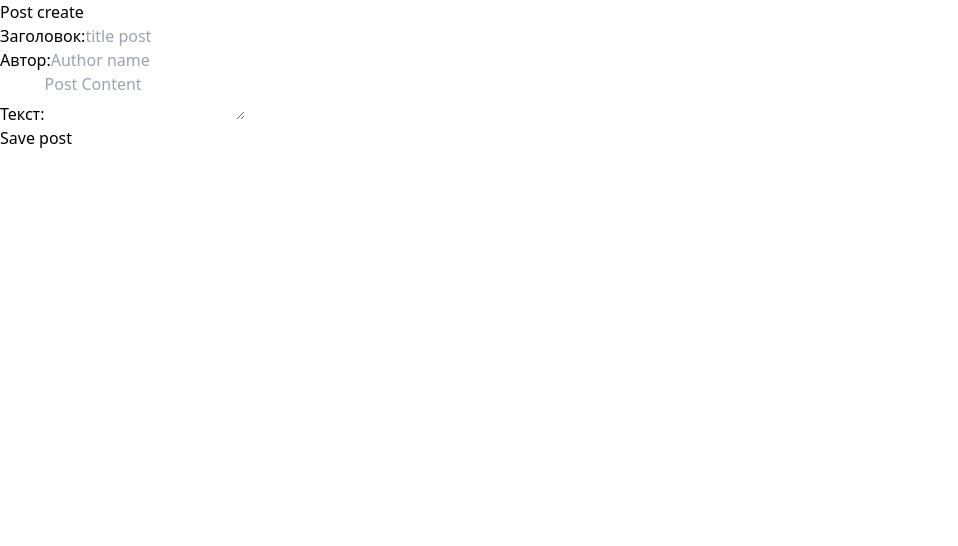
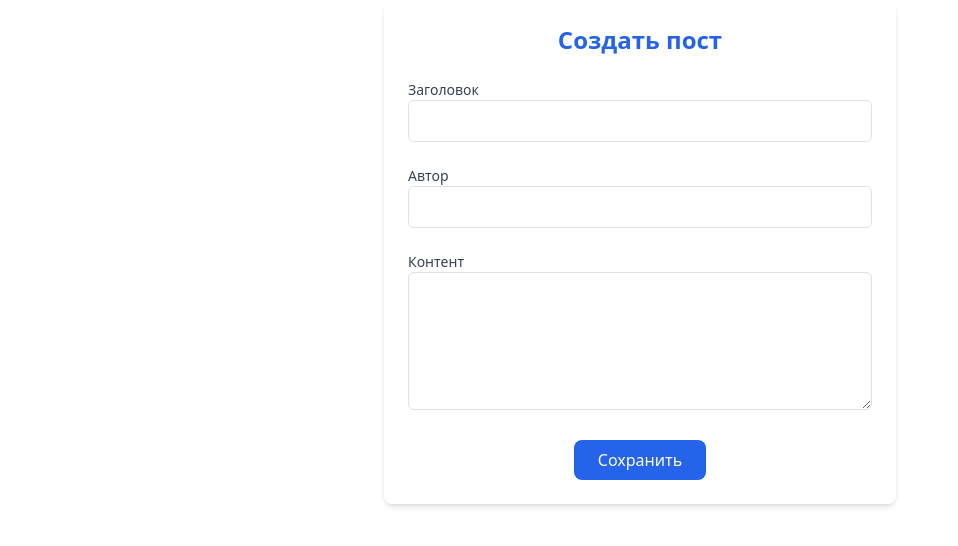
Before and after one commit to adiom/PageHash, a Nuxt app: page /create-post in a window 1280 px wide. Shown: the top 546 px of the page, without its empty margins (0-958 px from the left). Built offline with nearby package versions, Linux system fonts and the light colour scheme.

Commit message:
Tailwind

```diff
--- /dev/null
+++ b/assets/css/tailwind.css
@@ -0,0 +1,3 @@
+@tailwind base;
+@tailwind components;
+@tailwind utilities;
--- a/nuxt.config.ts
+++ b/nuxt.config.ts
@@ -5,7 +5,10 @@ export default defineNuxtConfig({
       SUPABASE_KEY: process.env.SUPABASE_KEY || ''
     }
   },
-
+  css: [
+    'bootstrap/dist/css/bootstrap.css',
+    '@/assets/css/tailwind.css',
+  ],
   modules: ['@nuxtjs/tailwindcss'],
   compatibilityDate: '2025-01-03'
 })
--- a/pages/[author_name]/[post_title].vue
+++ b/pages/[author_name]/[post_title].vue
@@ -1,46 +1,48 @@
-<template>
-  <div v-if="post">
-    <h1>{{ post.title }}</h1>
-    <p><strong>Автор:</strong> {{ post.author }}</p>
-    <p>{{ post.content }}</p>
-  </div>
-  <div v-else>
-    <p>Запись не найдена.</p>
-  </div>
-</template>
-
 <script setup>
+import { marked } from 'marked' // Импортируем функцию из библиотеки
 import { ref, onMounted } from 'vue'
 import { useRoute } from 'vue-router'
 import { supabase } from '@/composables/useSupabase'
 
 const route = useRoute()
-
-// Реф для хранения поста
 const post = ref(null)
 
 onMounted(async () => {
   const { author_name, post_title } = route.params
 
   try {
-    // Выполняем запрос к базе данных на основе автора и заголовка
     const { data, error } = await supabase
       .from('posts')
       .select('*')
       .eq('author', author_name)
       .eq('title', post_title)
-      .single()  // Ожидаем только одну запись
+      .single()
 
     if (error) {
       throw error
     }
 
-    // Сохраняем пост в реф, если он найден
     if (data) {
-      post.value = data
+      post.value = {
+        ...data,
+        content: marked(data.content) // Преобразуем Markdown в HTML
+      }
     }
   } catch (error) {
     console.error('Error fetching post:', error.message)
   }
 })
 </script>
+
+<template>
+  <div class="container mx-auto p-8">
+    <div v-if="post">
+      <h1 class="text-4xl font-semibold text-blue-600">{{ post.title }}</h1>
+      <p class="text-2xl font-semibold text-blue-600 mb-4">{{ post.author }}</p>
+      <div v-html="post.content"></div> <!-- Отображаем преобразованный HTML -->
+    </div>
+    <div v-else>
+      <p>Loading...</p>
+    </div>
+  </div>
+</template>
--- a/pages/create-post.vue
+++ b/pages/create-post.vue
@@ -1,20 +1,49 @@
 <template>
-  <div>
-    <h1>Post create</h1>
+    <!-- Форма добавления поста -->
+    <div class="max-w-lg mx-auto p-4 bg-white shadow-md rounded-lg">
+      <h2 class="text-2xl font-semibold text-center text-blue-600 mb-4">Создать пост</h2>
       <form @submit.prevent="savePost">
-      <div>
-        <label>Заголовок:</label>
-        <input v-model="title" placeholder="title post" />
+        <div class="mb-4">
+          <label for="title" class="block text-sm font-medium text-gray-700">Заголовок</label>
+          <input
+            id="title"
+            v-model="title"
+            type="text"
+            class="w-full p-2 border border-gray-300 rounded-md"
+            required
+          />
         </div>
-      <div>
-        <label>Автор:</label>
-        <input v-model="author" placeholder="Author name" />
+
+        <div class="mb-4">
+          <label for="author" class="block text-sm font-medium text-gray-700">Автор</label>
+          <input
+            id="author"
+            v-model="author"
+            type="text"
+            class="w-full p-2 border border-gray-300 rounded-md"
+            required
+          />
         </div>
-      <div>
-        <label>Текст:</label>
-        <textarea v-model="content" placeholder="Post Content"></textarea>
+
+        <div class="mb-4">
+          <label for="content" class="block text-sm font-medium text-gray-700">Контент</label>
+          <textarea
+            id="content"
+            v-model="content"
+            class="w-full p-2 border border-gray-300 rounded-md"
+            rows="5"
+            required
+          ></textarea>
         </div>
-      <button type="submit">Save post</button>
+
+        <div class="text-center">
+          <button
+            type="submit"
+            class="px-6 py-2 bg-blue-600 text-white rounded-lg hover:bg-blue-700 transition duration-300"
+          >
+            Сохранить
+          </button>
+        </div>
       </form>
     </div>
 </template>
--- /dev/null
+++ b/pages/index.vue
@@ -0,0 +1,66 @@
+<template>
+  <div class="container mx-auto p-8">
+    <div class="text-center mb-10">
+      <h1 class="text-4xl font-semibold text-blue-600">Welcome to Canfly</h1>
+    </div>
+
+    <div class="mt-12">
+      <div class="grid grid-cols-1 md:grid-cols-2 lg:grid-cols-3 gap-6">
+        <div v-for="post in posts" :key="post.id" class="bg-white shadow-md rounded-lg p-6">
+          <h3 class="text-xl font-bold text-gray-800">{{ post.title }}</h3>
+          <p class="text-gray-600">{{ post.author }}</p>
+          <p class="mt-2 text-gray-500">{{ post.content.slice(0, 100) }}...</p>
+          <router-link :to="`/${post.author}/${post.title}`" class="text-blue-600 hover:underline mt-4 inline-block">
+            read post..
+          </router-link>
+        </div>
+      </div>
+    </div>
+  </div>
+</template>
+
+<script setup>
+import { ref, onMounted } from 'vue'
+import { supabase } from '@/composables/useSupabase'
+
+const title = ref('')
+const author = ref('')
+const content = ref('')
+const posts = ref([])
+
+const getPosts = async () => {
+  const { data, error } = await supabase.from('posts').select('*')
+  if (data) {
+    posts.value = data
+  } else {
+    console.error(error)
+  }
+}
+
+// Функция для сохранения поста
+const savePost = async () => {
+  const postId = `${author.value}-${title.value}-${Date.now()}`
+
+  const { data, error } = await supabase.from('posts').insert([
+    {
+      title: title.value,
+      author: author.value,
+      content: content.value,
+      post_id: postId,
+    }
+  ])
+
+  if (error) {
+    console.error('Error saving post:', error.message)
+  } else {
+    alert('Пост успешно сохранён!')
+    title.value = ''
+    author.value = ''
+    content.value = ''
+    await getPosts() // Обновление списка постов
+  }
+}
+
+// Загрузка всех постов при монтировании компонента
+onMounted(getPosts)
+</script>
--- /dev/null
+++ b/tailwind.config.js
@@ -0,0 +1,13 @@
+module.exports = {
+  content: [
+    './pages/**/*.{js,vue,ts}',
+    './components/**/*.{js,vue,ts}',
+    './layouts/**/*.{js,vue,ts}',
+    './plugins/**/*.{js,ts}',
+    './nuxt.config.{js,ts}',
+  ],
+  theme: {
+    extend: {},
+  },
+  plugins: [],
+}
```
Also changed, not shown: package.json (+8 -1 lines), 1 other file (tests, documents, lock files or other folders). Lines whose indentation alone changed are shown as unchanged.
